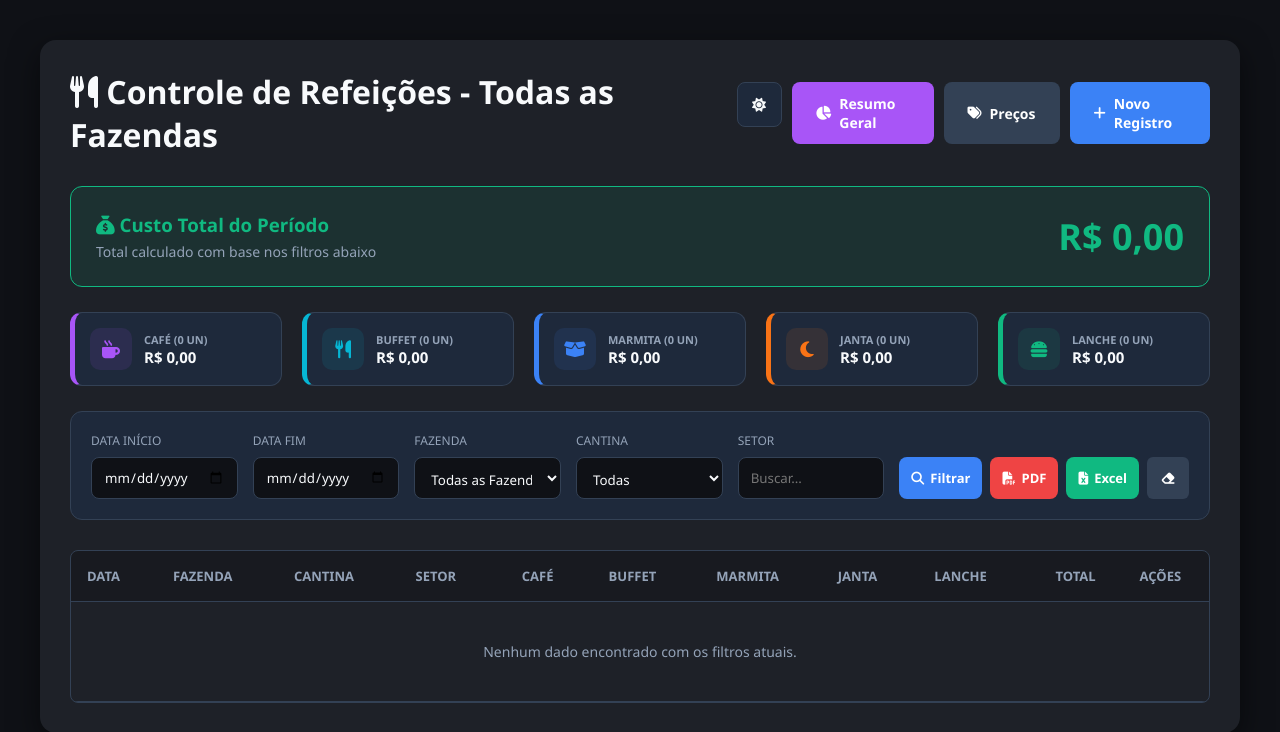
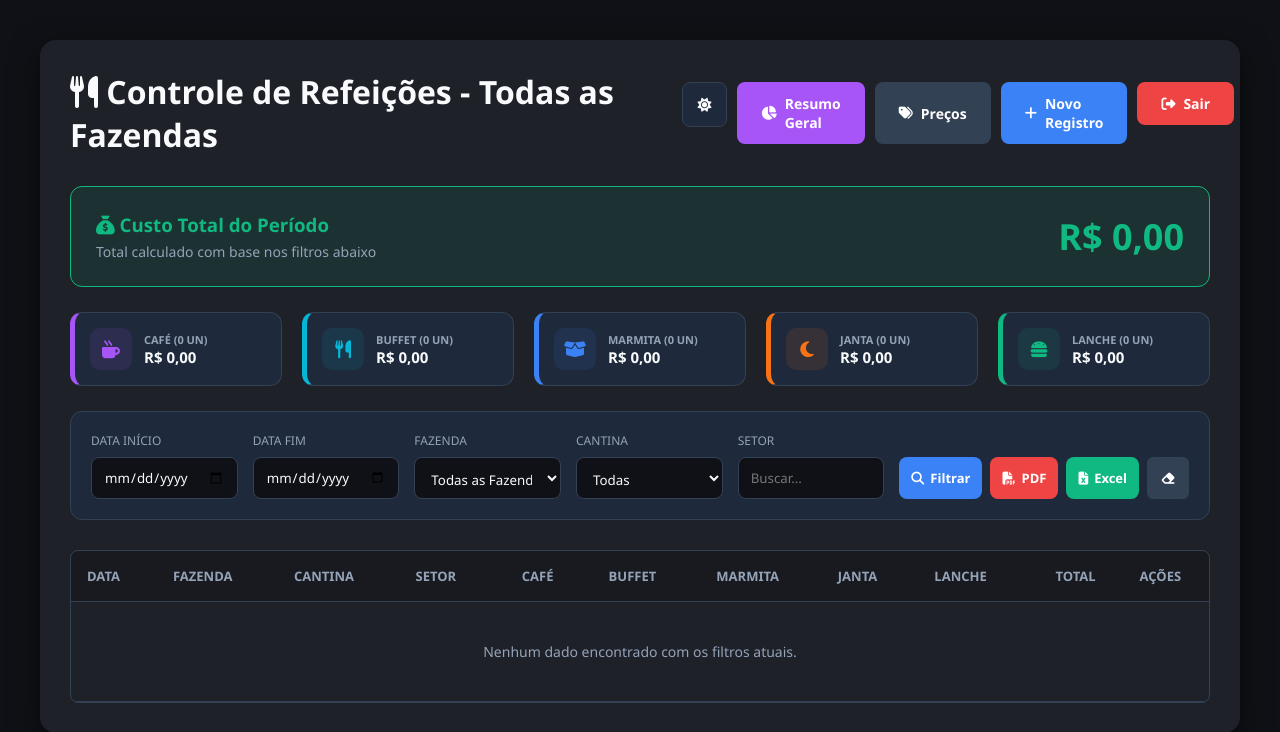
Before and after one commit to NisioH/sistema_refeicoes, a Django app: page /painel/ in a window 1280 px wide. Shown: the top 732 px of the page. Run offline with Django 5.2, Linux system fonts and the light colour scheme; the visitor is signed in with stand-in values (Sample User, id 1); data that the repository does not hold is empty.

```diff
--- a/refeicoes/templates/refeicoes/painel.html
+++ b/refeicoes/templates/refeicoes/painel.html
@@ -43,6 +43,14 @@
                 <a href="{% url 'novo_registro' %}" class="btn-novo">
                     <i class="fa-solid fa-plus"></i> Novo Registro
                 </a>
+
+            <form action="{% url 'logout' %}" method="post" style="margin: 0; display: inline-block;">
+                    {% csrf_token %}
+                    <button type="submit" class="btn-novo" style="background-color: #ef4444; border: none; cursor: pointer; display: flex; align-items: center; gap: 8px;">
+                        <i class="fa-solid fa-right-from-bracket"></i> Sair
+                    </button>
+                </form>
+
             </div>
         </div>
 
```
